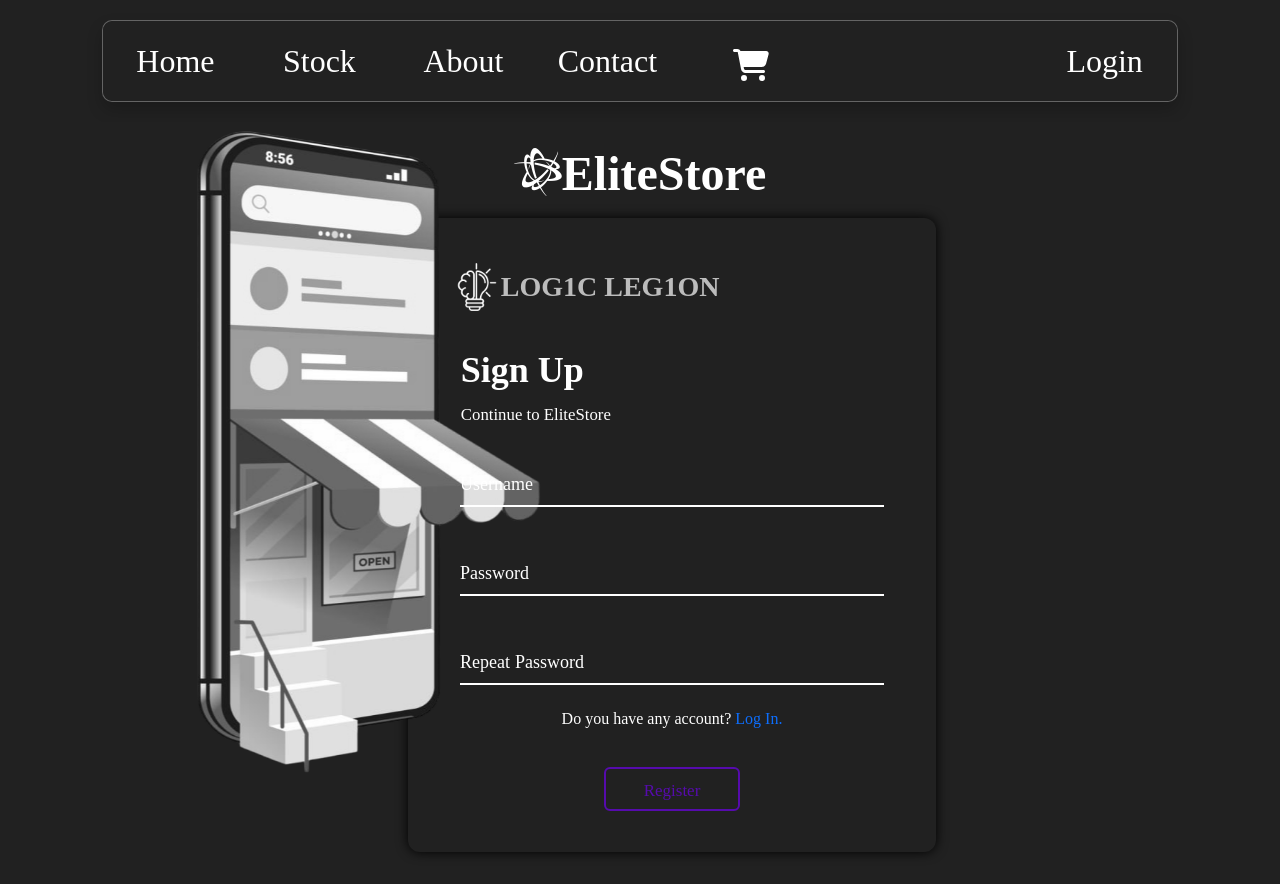
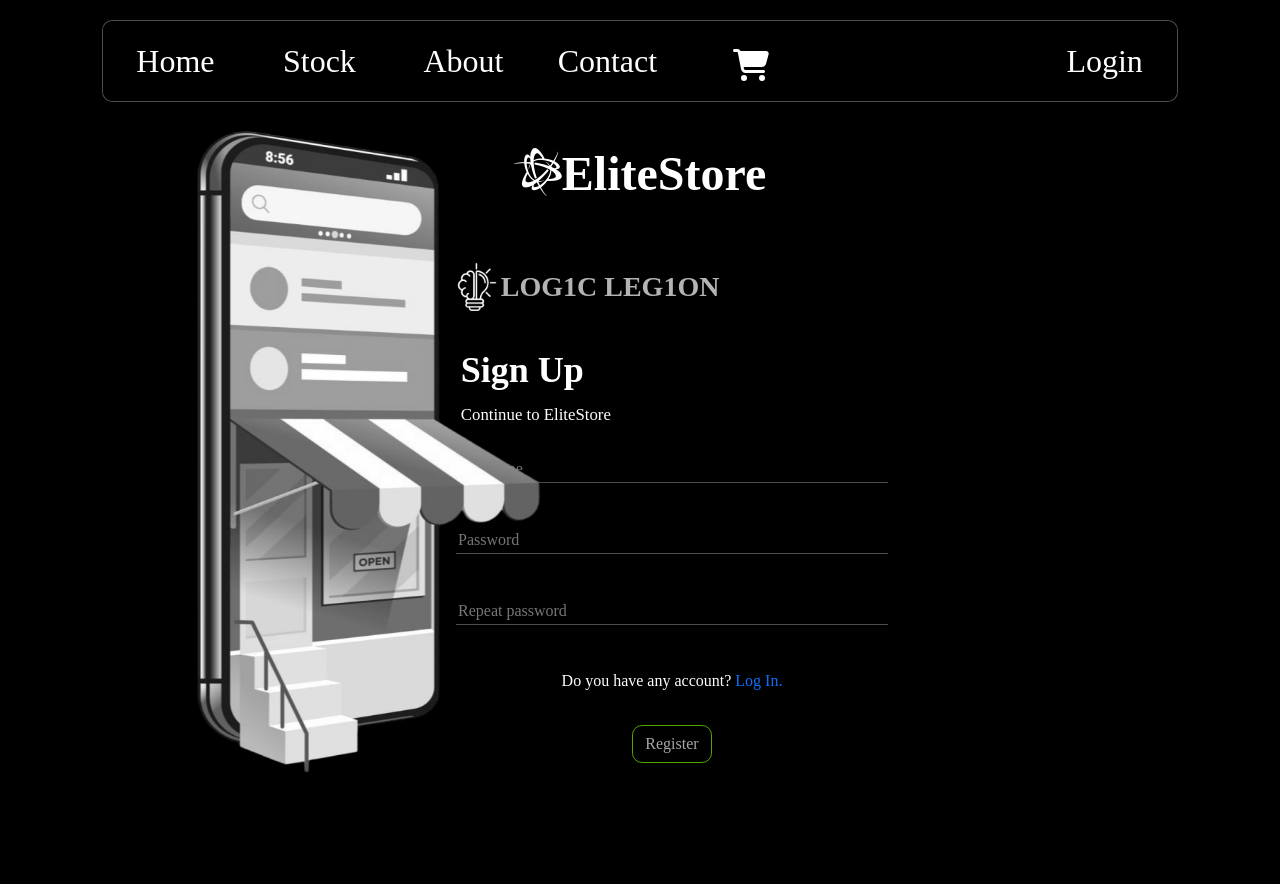
Before and after one commit to LeivSuaxy/Gestion-de-inventario-para-tienda-minorista, an Angular app in the folder Frontend/: page /register in a window 1280 px wide. After the commit the page ends 815 px from the top, so only its background shows below. Built offline with nearby package versions, Linux system fonts and the light colour scheme.

Commit message:
Revert "arreglando stock"
This reverts commit 2553b0625707367063011d69172f79775da10616.

```diff
--- a/Frontend/src/app/navbar/navbar.component.css
+++ b/Frontend/src/app/navbar/navbar.component.css
@@ -1,5 +1,5 @@
 .proyectNav {
-  background-color: #212121;
+  background-color: black;
   border-radius: 10px;
   overflow: hidden;
   margin-left: 8%;
@@ -12,11 +12,10 @@
   position: block;
   margin-top: 20px;
   margin-bottom: 20px;
-  box-shadow: 0px 8px 16px 0px rgba(0,0,0,0.2);
 }
 
 .proyectNavButton{
-  background-color: #212121;
+  background-color: black;
   border: none;
   color: white;
   width: 18vh;
@@ -50,7 +49,7 @@
 
 .login {
   margin: 0 0 0 auto;
-  background-color: #212121;
+  background-color: black;
   color: white;
   width: 8%;
   font-size: 4vh;
--- a/Frontend/src/app/views/form/form.component.css
+++ b/Frontend/src/app/views/form/form.component.css
@@ -10,7 +10,7 @@
   background-color: #f5f5f5;
   box-shadow: 0 0 1.5vh #000;
   width: 50%;
-  background-color: #212121;
+  background-color: black;
   color: white;
   width: 66vh;
   margin-left: 8vh;
@@ -23,7 +23,41 @@
   align-items: center;
   position: relative;
   margin: auto;
-  background-color: #212121;
+  background-color: black;
+}
+
+.campo {
+  border: none !important;
+  border-bottom: 1px solid rgba(255, 255, 255, 0.300) !important;
+  background-color: black;
+  color: white;
+  margin-top: 3.5vh;
+}
+
+input[type="text"] {
+  border: none;
+  outline: none;
+  width: 54vh;
+  border-bottom: 1px solid rgba(255, 255, 255, 0.3);
+  transition: border-bottom 0.2s ease-in-out, width 0.2s ease-in-out;
+}
+
+input[type="text"]:focus {
+  border-bottom: 1px solid white !important;
+  width: 62vh;
+}
+
+input[type="password"] {
+  border: none;
+  outline: none;
+  width: 54vh;
+  border-bottom: 1px solid rgba(255, 255, 255, 0.3);
+  transition: border-bottom 0.2s ease-in-out, width 0.2s ease-in-out;
+}
+
+input[type="password"]:focus {
+  border-bottom: 1px solid white !important;
+  width: 62vh;
 }
 
 .title {
@@ -73,7 +107,7 @@
   text-align: left;
   align-items: center;
   vertical-align: text-bottom;
-  margin: 0.7vh auto 1.5vh 4vh;
+  margin: 0.7vh auto auto 4vh;
   font-size: 2.1vh;
 }
 
@@ -119,100 +153,3 @@
 .div-title-principal {
   margin-top: 2vh;
 }
-
-
-.form-control {
-  position: relative;
-  margin: 2vh 0 2vh;
-  width: 56vh;
-  background-color: transparent;
-  border: none;
-}
-
-.form-control input {
-  background-color: transparent;
-  border: 0;
-  border-bottom: 2px #fff solid;
-  display: block;
-  width: 100%;
-  padding: 8px 0;
-  font-size: 18px;
-  color: #fff;
-}
-
-.form-control input:focus,
-.form-control input:valid {
-  outline: 0;
-  border-bottom-color: lightblue;
-}
-
-.form-control label {
-  position: absolute;
-  top: 15px;
-  left: 12px;
-  pointer-events: none;
-}
-
-.form-control label span {
-  display: inline-block;
-  font-size: 18px;
-  min-width: 5px;
-  color: #fff;
-  transition: 0.3s cubic-bezier(0.68, -0.55, 0.265, 1.55);
-}
-
-.form-control input:focus+label span,
-.form-control input:valid+label span {
-  color: lightblue;
-  transform: translateY(-30px);
-}
-
-button {
-  --color: #560bad;
-  font-family: inherit;
-  display: inline-block;
-  width: 8em;
-  height: 2.6em;
-  line-height: 2.5em;
-  margin: 20px;
-  position: relative;
-  overflow: hidden;
-  border: 2px solid var(--color);
-  transition: color .5s;
-  z-index: 1;
-  font-size: 17px;
-  border-radius: 6px;
-  font-weight: 500;
-  color: var(--color);
-  background-color: transparent;
- }
-
- button:before {
-  content: "";
-  position: absolute;
-  z-index: -1;
-  background: var(--color);
-  height: 150px;
-  width: 200px;
-  border-radius: 50%;
- }
-
- button:hover {
-  color: #fff;
- }
-
- button:before {
-  top: 100%;
-  left: 100%;
-  transition: all .7s;
- }
-
- button:hover:before {
-  top: -30px;
-  left: -30px;
- }
-
- button:active:before {
-  background: #3a0ca3;
-  transition: background 0s;
- }
--- a/Frontend/src/app/views/form/form.component.html
+++ b/Frontend/src/app/views/form/form.component.html
@@ -19,37 +19,16 @@
         <span class="signin">Sign In</span>
       </div>
       <p class="continue">Continue to EliteStore</p>
-        <div class="form-control">
-          <input type="text" id="name" required>
-        <label>
-          <span style="transition-delay:0ms">U</span>
-          <span style="transition-delay:50ms">s</span>
-          <span style="transition-delay:100ms">e</span>
-          <span style="transition-delay:150ms">r</span>
-          <span style="transition-delay:200ms">n</span>
-          <span style="transition-delay:250ms">a</span>
-          <span style="transition-delay:300ms">m</span>
-          <span style="transition-delay:350ms">e</span>
-        </label>
-        </div>
+      <div class="mb-3">
+        <input type="text" class="campo" id="name" placeholder="Username" formControlName="username" required>
+      </div>
 
-        <div class="form-control">
-          <input type="password" id="password" required>
-          <label>
-            <span style="transition-delay:0ms">P</span>
-            <span style="transition-delay:50ms">a</span>
-            <span style="transition-delay:100ms">s</span>
-            <span style="transition-delay:150ms">s</span>
-            <span style="transition-delay:200ms">w</span>
-            <span style="transition-delay:250ms">o</span>
-            <span style="transition-delay:300ms">r</span>
-            <span style="transition-delay:350ms">d</span>
-          </label>
-        </div>
-
+      <div class="mb-3">
+        <input type="password" class="campo password" id="password" placeholder="Password" formControlName="password" required>
+      </div>
 
       <p>Do you haven't an account? <a routerLink="/register" class="register">Sign Up.</a></p>
 
-      <button type="submit" [disabled]="!loginForm.valid" class="button" value="Login">Login</button>
+      <input type="submit" [disabled]="!loginForm.valid" class="btn btn-accept login-btn" value="Login">
     </form>
 </div>
--- a/Frontend/src/app/views/registro/registro.component.css
+++ b/Frontend/src/app/views/registro/registro.component.css
@@ -10,7 +10,7 @@
   background-color: #f5f5f5;
   box-shadow: 0 0 1.5vh #000;
   width: 50%;
-  background-color: #212121;
+  background-color: black;
   color: white;
   width: 66vh;
   margin-left: 8vh;
@@ -23,7 +23,41 @@
   align-items: center;
   position: relative;
   margin: auto;
-  background-color: #212121;
+  background-color: black;
+}
+
+.campo {
+  border: none !important;
+  border-bottom: 1px solid rgba(255, 255, 255, 0.300) !important;
+  background-color: black;
+  color: white;
+  margin-top: 3.5vh;
+}
+
+input[type="text"] {
+  border: none;
+  outline: none;
+  width: 54vh;
+  border-bottom: 1px solid rgba(255, 255, 255, 0.3);
+  transition: border-bottom 0.2s ease-in-out, width 0.2s ease-in-out;
+}
+
+input[type="text"]:focus {
+  border-bottom: 1px solid white !important;
+  width: 62vh;
+}
+
+input[type="password"] {
+  border: none;
+  outline: none;
+  width: 54vh;
+  border-bottom: 1px solid rgba(255, 255, 255, 0.3);
+  transition: border-bottom 0.2s ease-in-out, width 0.2s ease-in-out;
+}
+
+input[type="password"]:focus {
+  border-bottom: 1px solid white !important;
+  width: 62vh;
 }
 
 .icon-logic {
@@ -105,7 +139,7 @@
   text-align: left;
   align-items: center;
   vertical-align: text-bottom;
-  margin: 0.7vh auto 1.5vh 4vh;
+  margin: 0.7vh auto auto 4vh;
   font-size: 2.1vh;
 }
 
@@ -135,99 +169,3 @@
 .div-title-principal {
   margin-top: 2vh;
 }
-
-.form-control {
-  position: relative;
-  margin: 2vh 0 2vh;
-  width: 56vh;
-  background-color: transparent;
-  border: none;
-}
-
-.form-control input {
-  background-color: transparent;
-  border: 0;
-  border-bottom: 2px #fff solid;
-  display: block;
-  width: 100%;
-  padding: 8px 0;
-  font-size: 18px;
-  color: #fff;
-}
-
-.form-control input:focus,
-.form-control input:valid {
-  outline: 0;
-  border-bottom-color: lightblue;
-}
-
-.form-control label {
-  position: absolute;
-  top: 15px;
-  left: 12px;
-  pointer-events: none;
-}
-
-.form-control label span {
-  display: inline-block;
-  font-size: 18px;
-  min-width: 5px;
-  color: #fff;
-  transition: 0.3s cubic-bezier(0.68, -0.55, 0.265, 1.55);
-}
-
-.form-control input:focus+label span,
-.form-control input:valid+label span {
-  color: lightblue;
-  transform: translateY(-30px);
-}
-
-button {
-  --color: #560bad;
-  font-family: inherit;
-  display: inline-block;
-  width: 8em;
-  height: 2.6em;
-  line-height: 2.5em;
-  margin: 20px;
-  position: relative;
-  overflow: hidden;
-  border: 2px solid var(--color);
-  transition: color .5s;
-  z-index: 1;
-  font-size: 17px;
-  border-radius: 6px;
-  font-weight: 500;
-  color: var(--color);
-  background-color: transparent;
- }
-
- button:before {
-  content: "";
-  position: absolute;
-  z-index: -1;
-  background: var(--color);
-  height: 150px;
-  width: 200px;
-  border-radius: 50%;
- }
-
- button:hover {
-  color: #fff;
- }
-
- button:before {
-  top: 100%;
-  left: 100%;
-  transition: all .7s;
- }
-
- button:hover:before {
-  top: -30px;
-  left: -30px;
- }
-
- button:active:before {
-  background: #3a0ca3;
-  transition: background 0s;
- }
--- a/Frontend/src/app/views/registro/registro.component.html
+++ b/Frontend/src/app/views/registro/registro.component.html
@@ -17,59 +17,22 @@
         <span class="signin">Sign Up</span>
       </div>
       <p class="continue">Continue to EliteStore</p>
-      <div class="form-control">
-        <input type="text" id="name" formControlName="username" required>
-      <label>
-        <span style="transition-delay:0ms">U</span>
-        <span style="transition-delay:50ms">s</span>
-        <span style="transition-delay:100ms">e</span>
-        <span style="transition-delay:150ms">r</span>
-        <span style="transition-delay:200ms">n</span>
-        <span style="transition-delay:250ms">a</span>
-        <span style="transition-delay:300ms">m</span>
-        <span style="transition-delay:350ms">e</span>
-      </label>
+      <div class="mb-3">
+        <input type="text" class="campo" id="name" placeholder="Username" formControlName="username" required>
       </div>
 
-      <div class="form-control">
-        <input type="password" id="password" formControlName="password" required>
-        <label>
-          <span style="transition-delay:0ms">P</span>
-          <span style="transition-delay:50ms">a</span>
-          <span style="transition-delay:100ms">s</span>
-          <span style="transition-delay:150ms">s</span>
-          <span style="transition-delay:200ms">w</span>
-          <span style="transition-delay:250ms">o</span>
-          <span style="transition-delay:300ms">r</span>
-          <span style="transition-delay:350ms">d</span>
-        </label>
+      <div class="mb-3">
+        <input type="password" class="campo" id="password" placeholder="Password" formControlName="password" required>
       </div>
 
-      <div class="form-control">
-        <input type="password" id="password" formControlName="cpassword" required>
-        <label>
-          <span style="transition-delay:0ms">R</span>
-          <span style="transition-delay:50ms">e</span>
-          <span style="transition-delay:100ms">p</span>
-          <span style="transition-delay:150ms">e</span>
-          <span style="transition-delay:200ms">a</span>
-          <span style="transition-delay:250ms">t</span>
-          <span style="transition-delay:250ms"> </span>
-          <span style="transition-delay:300ms">P</span>
-          <span style="transition-delay:350ms">a</span>
-          <span style="transition-delay:400ms">s</span>
-          <span style="transition-delay:450ms">s</span>
-          <span style="transition-delay:500ms">w</span>
-          <span style="transition-delay:550ms">o</span>
-          <span style="transition-delay:600ms">r</span>
-          <span style="transition-delay:650ms">d</span>
-        </label>
+      <div class="mb-3">
+        <input type="password" class="campo password" id="confirmPassword" placeholder="Repeat password" formControlName="cpassword" required>
       </div>
 
       <p>Do you have any account? <a routerLink="/login" class="login-text">Log In.</a></p>
 
       <ng-container *ngIf="!isValid; then alert"/>
-      <button type="submit" [disabled]="!registerForm.valid" class="button">Register</button>
+      <input type="submit" [disabled]="!registerForm.valid" class="btn btn-accept register-btn" value="Register">
     </form>
   </div>
 
--- a/Frontend/src/app/views/stock/modalwithshop/modalwithshop.component.css
+++ b/Frontend/src/app/views/stock/modalwithshop/modalwithshop.component.css
@@ -1,5 +1,5 @@
 .proyectNavButton{
-  background-color: #212121;
+  background-color: black;
   border: none;
   color: white;
   padding: auto;
--- a/Frontend/src/app/views/stock/stockcards/stockcards.component.css
+++ b/Frontend/src/app/views/stock/stockcards/stockcards.component.css
@@ -1,5 +1,5 @@
 .backCard {
-  background-color: #212121;
+  background-color: black;
   color: white;
   border: 1px solid rgba(255, 255, 255, 0.300);
   border-radius: 10px !important;
@@ -27,7 +27,7 @@
   right: 1vh;
   border-radius: 10px;
   color: white;
-  background-color: #212121;
+  background-color: black;
   border: 1px solid chartreuse;
   transition: color 0.2s, background-color 0.2s;
 }
--- a/Frontend/src/app/views/views.component.html
+++ b/Frontend/src/app/views/views.component.html
@@ -37,7 +37,7 @@
   <!-- Carta Angular -->
 
   <div class="card cardhelphead card-angular">
-      <h5 class="card-header"><img src="../../assets/icons/angular.svg" class="img-angular" alt="Angular icono"/><span class="angular">ngular</span></h5>
+    <h5 class="card-header"><img src="../../assets/icons/angular.svg" class="img-angular" alt="Angular icono"/><span class="angular">ngular</span></h5>
     <div class="card-body cardhelp card-interior">
       <h5 class="card-title titulo titulo-angular">Tecnología utilizada en el Frontend de la aplicación</h5>
       <p class="card-text textfont extra">Angular es un framework de desarrollo de JavaScript para construir el FrontEnd de aplicaciones
@@ -81,7 +81,7 @@
 
   <!-- Carta LeivSuaxy -->
 
-  <div class="card mb-3 card-git">
+  <div class="card mb-3 cardhelp card-git">
     <div class="row g-0">
       <div class="col-md-4">
         <a href="https://github.com/LeivSuaxy" rel="noopener" target="_blank">
@@ -102,7 +102,7 @@
 
   <!-- Carta AGR55 -->
 
-  <div class="card mb-3 card-git">
+  <div class="card mb-3 cardhelp card-git">
     <div class="row g-0">
       <div class="col-md-4">
         <a href="https://github.com/AGR55" rel="noopener" target="_blank">
--- a/Frontend/src/index.html
+++ b/Frontend/src/index.html
@@ -38,7 +38,7 @@
       line-height: 1.5;
       color: #212529;
       text-align: left;
-      background-color: #212121;
+      background-color: #000000;
 
       scroll-behavior: smooth;
 
```
Also changed, not shown: Frontend/src/app/views/stock/stock.component.css (+10 -262 lines), Frontend/src/app/views/stock/stock.component.html (+1 -9 lines), Frontend/src/app/views/views.component.css (+14 -17 lines).
